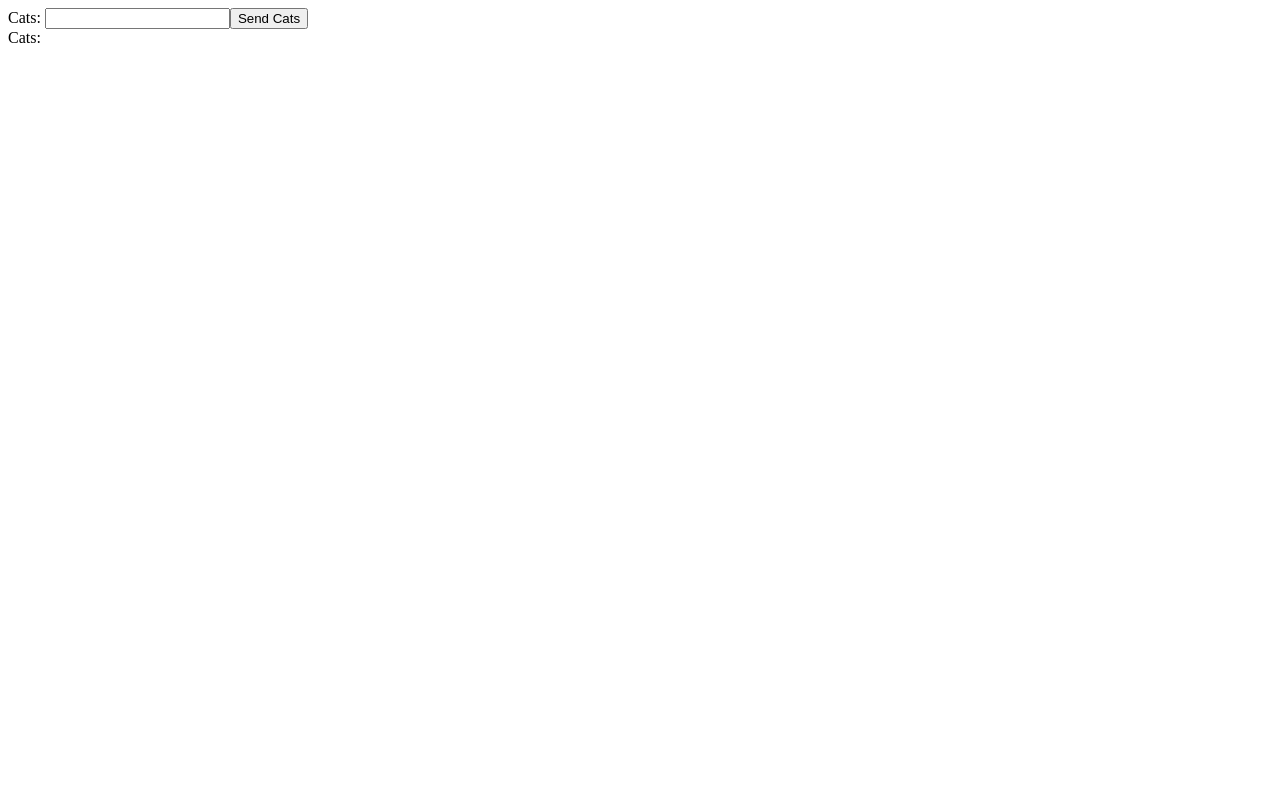
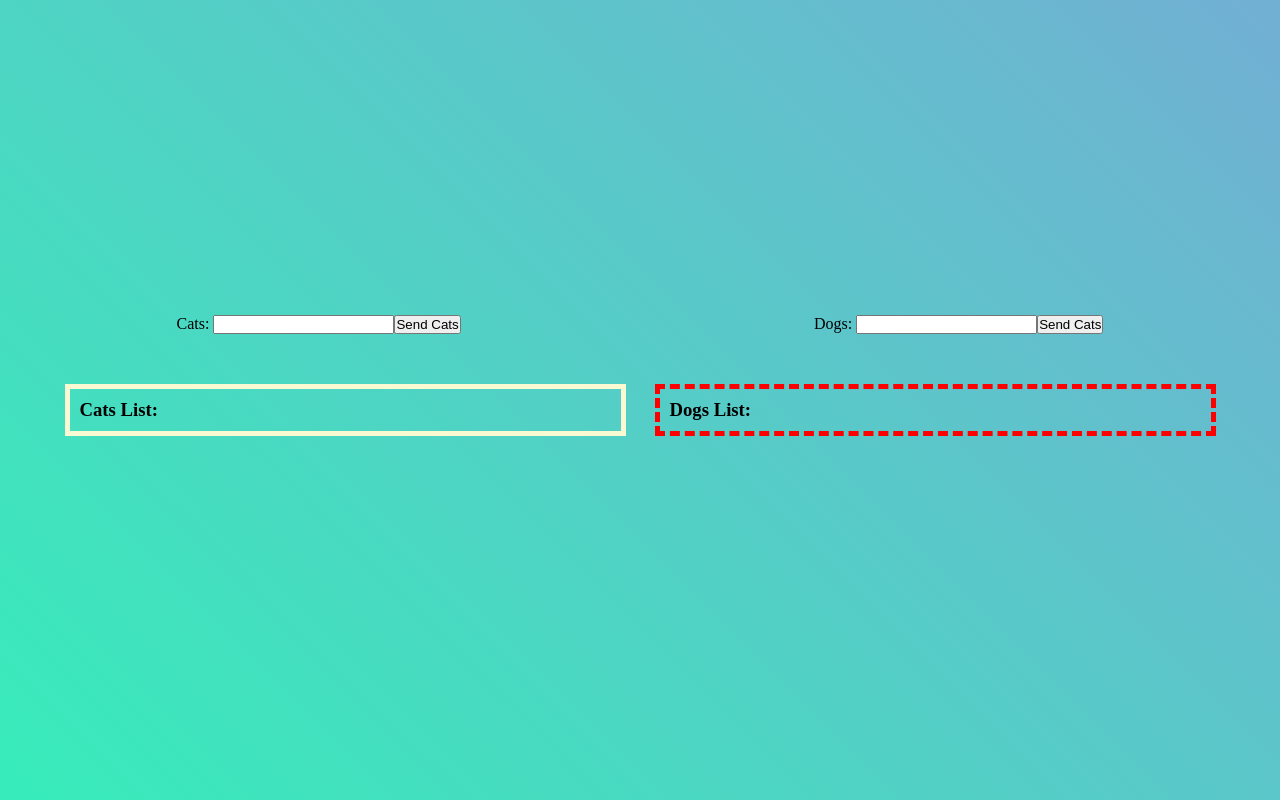
Before and after one commit to Vladlysenko75/React_projects, a React (Create React App) app: page / in a window 1280 px wide. Built offline with nearby package versions, Linux system fonts and the light colour scheme.

Commit message:
Classwork 4

```diff
--- a/src/App.css
+++ b/src/App.css
@@ -0,0 +1,37 @@
+* {
+    margin: 0;
+    padding: 0;
+}
+
+.App {
+    display: flex;
+    flex-direction: column;
+    justify-content: center;
+    height: 100vh;
+    width: 100vw;
+    background: linear-gradient(45deg, #37ecba, #72afd3);
+}
+
+.cats {
+    padding: 10px;
+    border: 5px solid lightgoldenrodyellow;
+    width: 45%;
+}
+
+.dogs {
+    padding: 10px;
+    width: 45%;
+    border: 5px dashed red;
+}
+
+.animals {
+    margin: 50px;
+    display: flex;
+    justify-content: space-around;
+}
+
+.inputs {
+    display: flex;
+    justify-content: space-around;
+    align-items: center;
+}
--- a/src/App.js
+++ b/src/App.js
@@ -1,17 +1,15 @@
 import {useReducer, useState} from "react";
 
 import './App.css';
+import {Cats} from "./components/Cats";
+import {Dogs} from "./components/Dogs";
 
 const reducer = (state, action) => {
     switch (action.type) {
-        case 'inc':
-            return {count1: state.count1 + 1}
-        case 'dec':
-            return {count1: state.count1 - 1}
-        case 'reset':
-            return {count1: 0}
         case 'cat':
             return {...state, cats: [...state.cats, action.payload]}
+        case 'dog':
+            return {...state, dogs: [...state.dogs, action.payload]}
         default:
             throw new Error('Error')
     }
@@ -20,25 +18,30 @@ const reducer = (state, action) => {
 function App() {
     const [state, dispatch] = useReducer(reducer, {cats: [], dogs: []});
     const [catName, setCatName] = useState('');
+    const [dogName, setDogName] = useState('');
 
     return (
         <div className="App">
             <div className="inputs">
                 <div>
-                    <label>Cats: <input onChange={e => setCatName(e.target.value)}
-                                        value={catName} type="text"/></label>
+                    <label>Cats: <input onChange={e => setCatName(e.target.value)} type="text"/></label>
                     <button onClick={() => dispatch({type: 'cat', payload: catName})}>Send Cats</button>
                 </div>
-
+                <div>
+                    <label>Dogs: <input onChange={e => setDogName(e.target.value)} type="text"/></label>
+                    <button onClick={() => dispatch({type: 'dog', payload: dogName})}>Send Cats</button>
+                </div>
             </div>
-            Cats:
-            {
-                state.cats.map(cat => <div>{cat}</div>)
-            }
-            {/*<div>{state.count1}</div>*/}
-            {/*<button onClick={() => dispatch({type: 'inc'})}>Increment</button>*/}
-            {/*<button onClick={() => dispatch({type: 'dec'})}>Decrement</button>*/}
-            {/*<button onClick={() => dispatch({type: 'reset'})}>RESET</button>*/}
+            <div className="animals">
+                <div className='cats'>
+                    <h3>Cats List:</h3>
+                    {state.cats.map(cat => <Cats cat={cat}/>)}
+                </div>
+                <div className="dogs">
+                    <h3>Dogs List:</h3>
+                    {state.dogs.map(dog => <Dogs dog={dog}/>)}
+                </div>
+            </div>
         </div>
     );
 }
--- /dev/null
+++ b/src/components/Cats.js
@@ -0,0 +1,9 @@
+import React from 'react';
+
+export const Cats = ({cat}) => {
+    return (
+        <div>
+            {cat}
+        </div>
+    );
+};
--- /dev/null
+++ b/src/components/Dogs.js
@@ -0,0 +1,9 @@
+import React from 'react';
+
+export const Dogs = ({dog}) => {
+    return (
+        <div>
+            {dog}
+        </div>
+    );
+};
```
